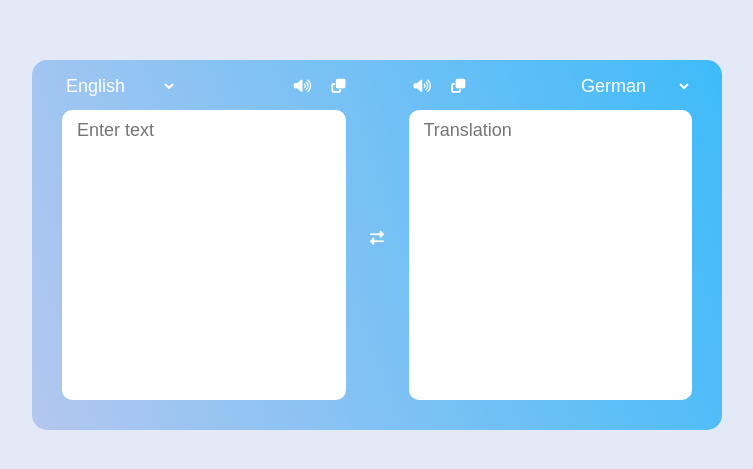
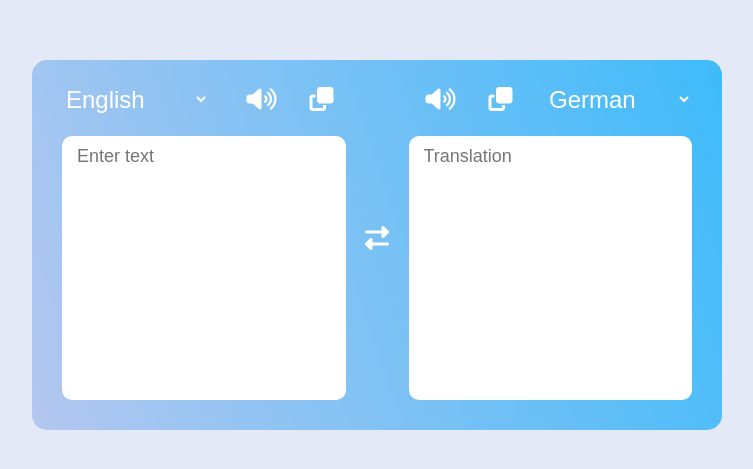
Before and after one commit to IllyaHavrulyk/leolang-frontend, a React (Vite) app: page / in a window 1280 px wide. Shown: the part 155-624 px from the top of the page, without its empty margins (263-1016 px from the left). Built offline with nearby package versions, Linux system fonts and the light colour scheme.

Commit message:
Made buttons bigger

```diff
--- a/src/components/translator/translatorSide/swapLanguagesBtn/swap.module.css
+++ b/src/components/translator/translatorSide/swapLanguagesBtn/swap.module.css
@@ -8,7 +8,8 @@
 
 .iconButton {
     display: flex;
-    font-size: 1.4rem;
+    font-size: 2.4rem;
+    padding: 1.2rem;
     height: auto;
     width: auto;
     cursor: pointer;
--- a/src/components/translator/translatorSide/translatorBtns/actions.module.css
+++ b/src/components/translator/translatorSide/translatorBtns/actions.module.css
@@ -3,7 +3,7 @@
     padding-left: 5px;
     align-items: center;
     height: auto;
-    width: 20%;
+    gap: 9px;
     justify-content: space-between;
 
 }
@@ -11,7 +11,8 @@
 .iconButton {
     display: flex;
     justify-content: center;
-    font-size: 1.4rem;
+    font-size: 2.4rem;
+    padding: 1.2rem;
     cursor: pointer;
     color: white;
 }
--- a/src/index.css
+++ b/src/index.css
@@ -27,8 +27,16 @@ select {
   outline: none;
   font-size: 18px;
   background: none;
+  display: block;
+  max-width: 200px;
+  font-size: 2.4rem;
 }
 
+
+
+
 option {
+  display: flex;
   color: black;
+  font-size: 1.2rem;
 }
```
Also changed, not shown: src/components/translator/historyDrawer/HistoryDrawer.tsx (added).
